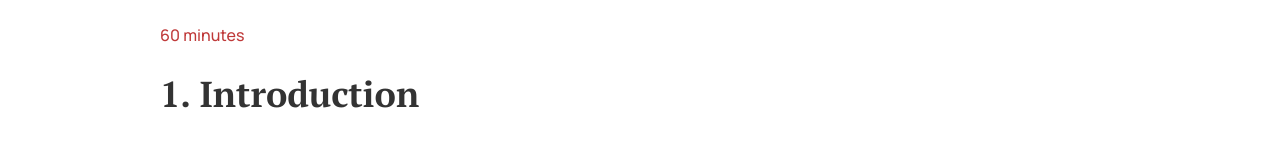
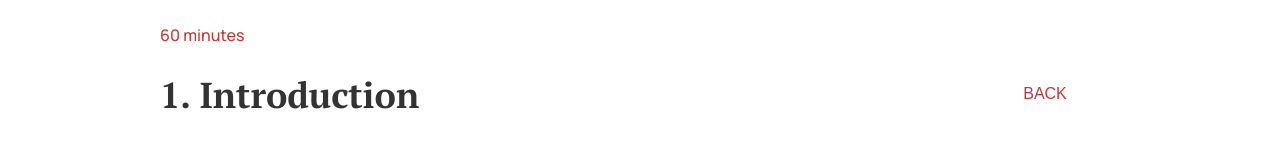
Before and after one commit to Zubica/react-1-vjezba, a React (Create React App) app: page /course/1 in a window 1280 px wide. Shown: the part 148-311 px from the top of the page. Built offline with nearby package versions, Linux system fonts and the light colour scheme.

Commit message:
add button search

```diff
--- a/src/pages/Course/Course.js
+++ b/src/pages/Course/Course.js
@@ -19,11 +19,11 @@ const Course = () => {
       <main>
         <Section
           title={course.title}
-          // actionContainer={
-          //   <Button isOutLine handleClick={() => navigate(-1)}>
-          //     Back
-          //   </Button>
-          // }
+          actionContainer={
+            <Button isOutLine handleClick={() => navigate(-1)}>
+              Back
+            </Button>
+          }
           helperText={course.subtitle}
         >
           <SingleCourse imgSrc={course.img.src} imgAlt={course.img.alt}>
```
